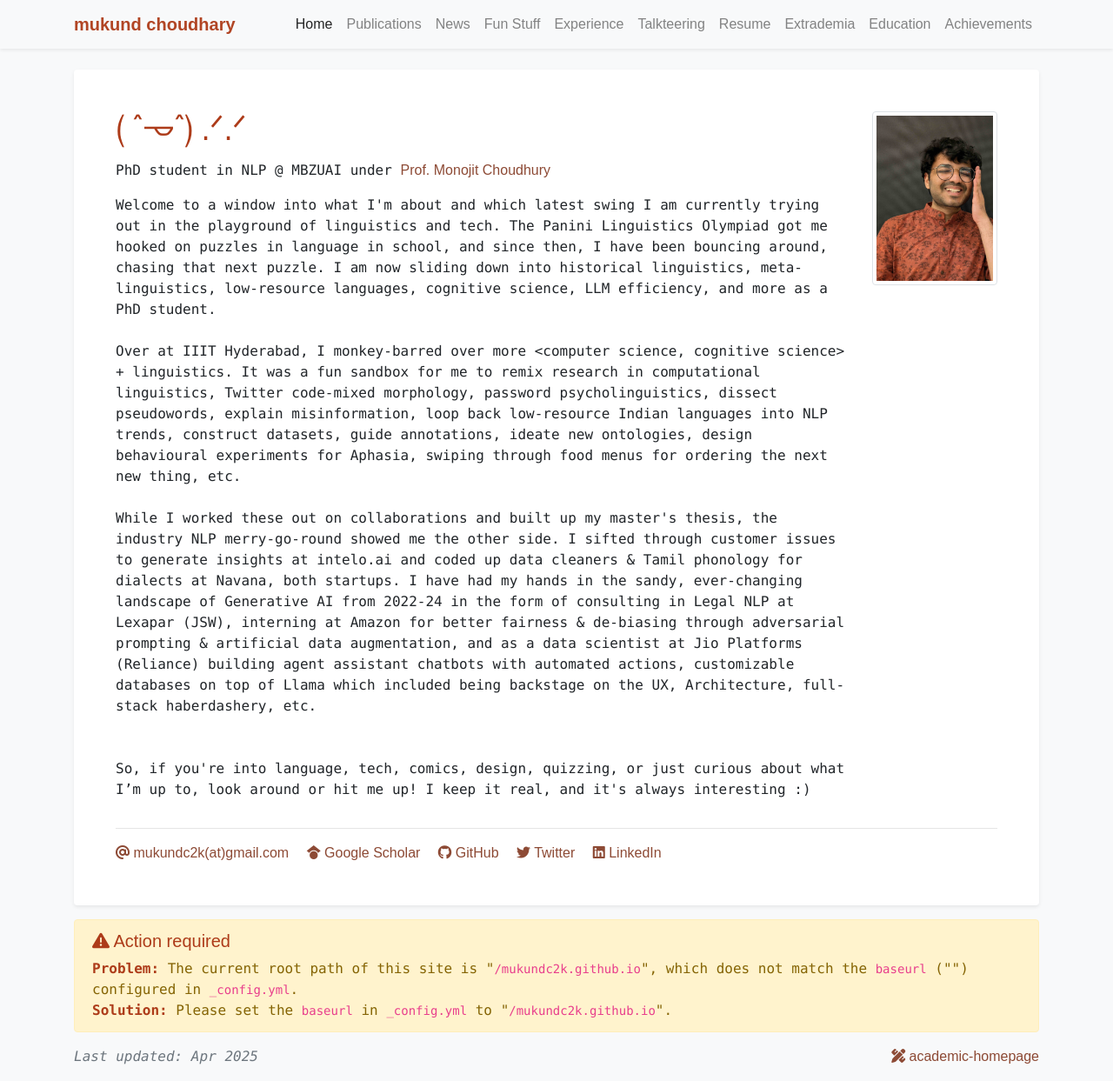
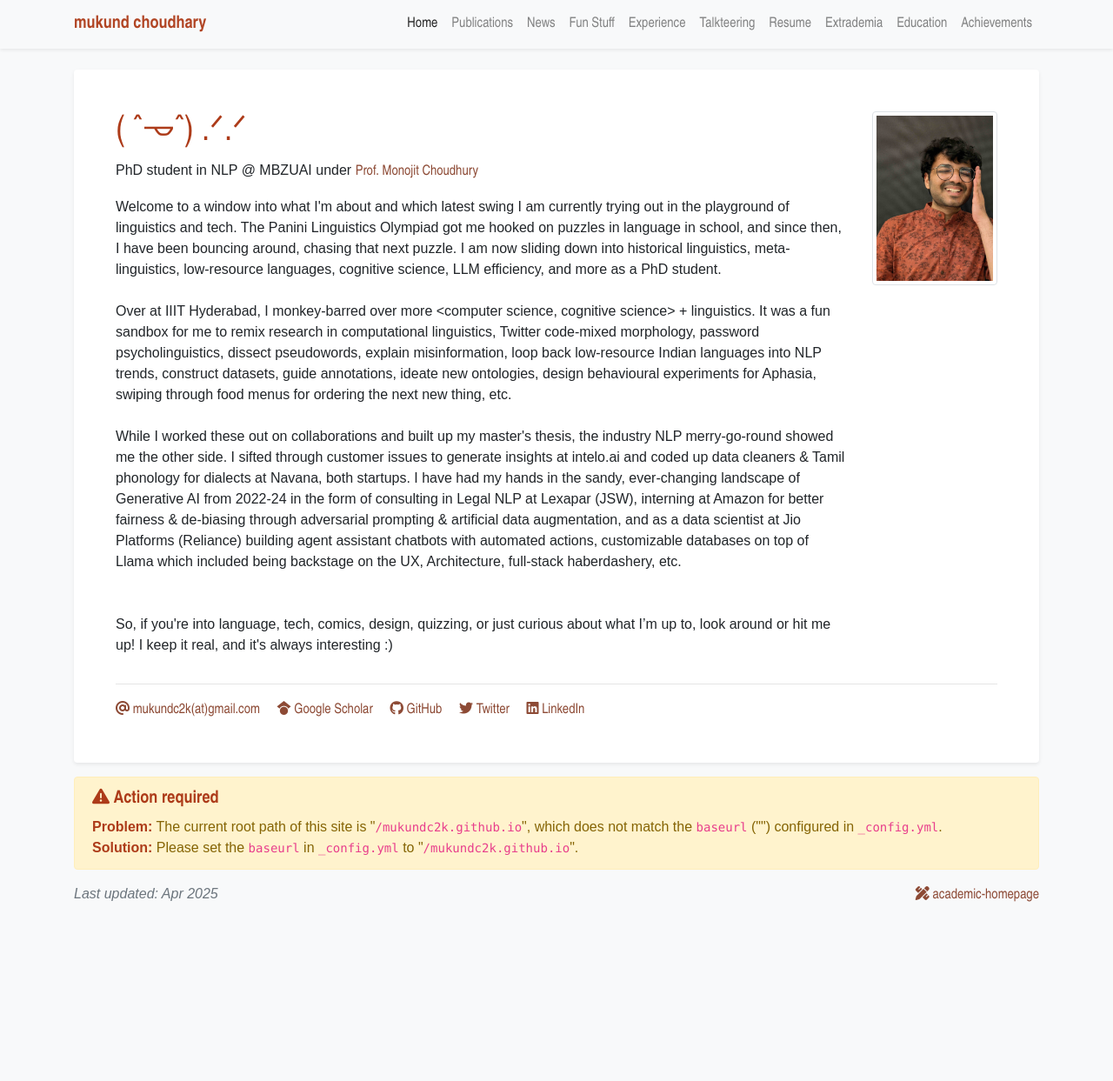
Before and after one commit to mukundc2k/mukundc2k.github.io, a Jekyll site: the page built from index.html, in a window 1280 px wide and 1243 px high. Shown: the whole window at 87% size. Built offline with Jekyll 4.4.1, drawn with Linux system fonts in a browser that asks for light colours; a style sheet for code colours, icons or effects is not loaded.

Commit message:
Update global.css

```diff
--- a/assets/css/global.css
+++ b/assets/css/global.css
@@ -1,40 +1,15 @@
 @charset "utf-8";
 body {
 /*     font-family: "Lato", sans-serif; */
-    font-family: 'Consolas', mono;
+    font-family: 'Poppins', sans-serif;
     font-weight: 400;
     padding-top: 5.0rem;
 }
 
-h1,
-.h1 {
-/*     font-family: 'Arial Narrow', Arial, sans-serif; */
+h1, h2, h3, h4, h5, h6,
+.h1, .h2, .h3, .h4, .h5, .h6 {
     font-family: 'Arial Narrow', Arial, sans-serif;
     font-weight: 700;
-    color: #AD3B19;
-}
-
-h2,
-.h2 {
-/*     font-family: 'Arial Narrow', Arial, sans-serif; */
-    font-family: 'Arial Narrow', Arial, sans-serif;
-    font-weight: 575;
-    color: #AD3B19;
-}
-
-h3,
-.h3 {
-/*     font-family: 'Arial Narrow', Arial, sans-serif; */
-    font-family: 'Arial Narrow', Arial, sans-serif;
-    font-weight: 512;
-    color: #AD3B19;
-}
-
-h4, h5, h6,
-.h4, .h5, .h6 {
-/*     font-family: 'Arial Narrow', Arial, sans-serif; */
-    font-family: 'Arial', Arial, sans-serif;
-    font-weight: 450;
     color: #AD3B19;
 }
 
@@ -48,15 +23,13 @@ h4, h5, h6,
 }
 
 .navbar {
-/*     font-family: 'Arial Narrow', Arial, sans-serif; */
-    font-family: 'Didot', Arial, serif;
+    font-family: 'Arial Narrow', Arial, sans-serif;
     opacity: 0.95;
     color: #AD3B19;
 }
 
 a {
-/*     font-family: 'Arial Narrow', Arial, sans-serif; */
-    font-family: 'Didot', Arial, serif;
+    font-family: 'Arial Narrow', Arial, sans-serif;
     color: #8D4A35;
 }
 
```
